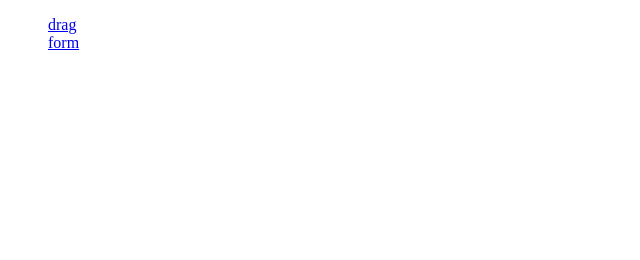
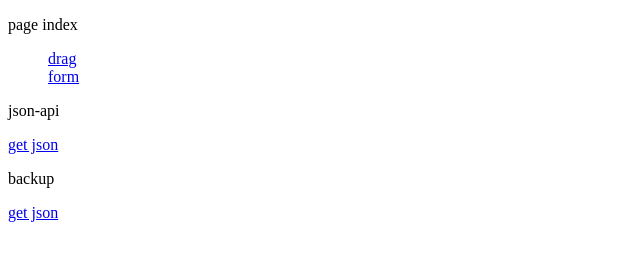
Before and after one commit to rockeven199/api-pritace-background, a plain HTML site: page index.html in a window 1280 px wide. Shown: the whole page, without its empty margins (0-640 px from the left). Drawn offline with nearby package versions, Linux system fonts and the light colour scheme.

Commit message:
add json-api

```diff
--- a/index.html
+++ b/index.html
@@ -8,14 +8,23 @@
   <title>api</title>
   <script src="https://cdn.bootcdn.net/ajax/libs/jquery/3.6.4/jquery.min.js"></script>
   <style>
-    *{
+    * {
       list-style: none;
     }
   </style>
 </head>
 
 <body>
-  <ul></ul>
+  <div>
+    <p>page index</p>
+    <ul></ul>
+  </div>
+  <div>
+    <p>json-api</p>
+    <a href="https://rockeven199.github.io/article/article_list.json">get json</a>
+    <p>backup</p>
+    <a href="https://rockeven199.eu.org/article/article_list.json">get json</a>
+  </div>
 </body>
 <script>
   $.ajax({
```
